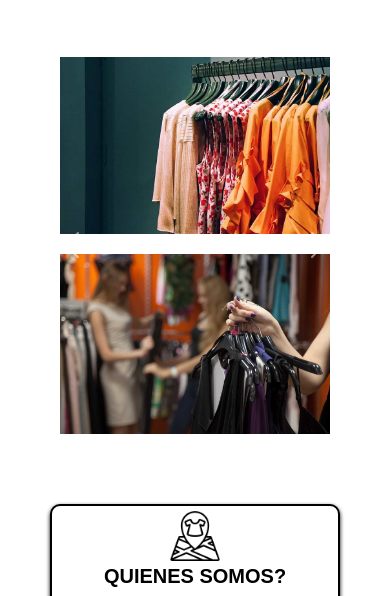
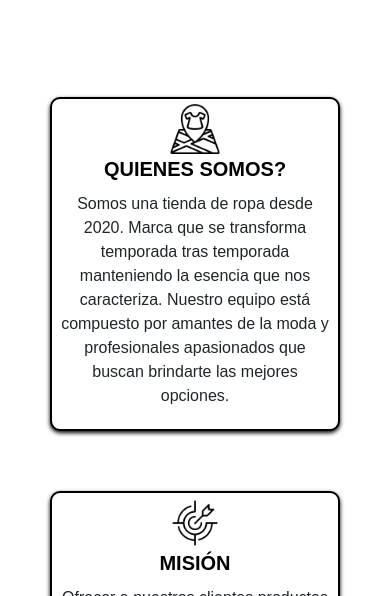
Before and after one commit to sofisisternes/Proyecto2023Coder-SofiaSisternes, a website: page pages/nosotros.html in a window 390 px wide. Shown: the part 202-798 px from the top of the page. Drawn offline with nearby package versions, Linux system fonts and the light colour scheme.

Commit message:
arreglando tercer entrega

```diff
--- a/pages/nosotros.html
+++ b/pages/nosotros.html
@@ -36,26 +36,6 @@
     <main>
         <h2 class="titulo__personalizado"> NOSOTROS</h2>
         <section class="nosotros">
-            <div id="carouselExampleIndicators" class="carousel slide carrusel cambiotamaño">
-                <div class="carousel-inner">
-                    <div class="carousel-item active">
-                        <img src="../img/preguntas1.jpeg" class="d-block w-100" alt="carrusel">
-                    </div>
-                    <div class="carousel-item">
-                        <img src="../img/preguntas2.jpg" class="d-block w-100" alt="carrusel">
-                    </div>
-                </div>
-                <button class="carousel-control-prev" type="button" data-bs-target="#carouselExampleIndicators"
-                    data-bs-slide="prev">
-                    <span class="carousel-control-prev-icon" aria-hidden="true"></span>
-                    <span class="visually-hidden">Anterior</span>
-                </button>
-                <button class="carousel-control-next" type="button" data-bs-target="#carouselExampleIndicators"
-                    data-bs-slide="next">
-                    <span class="carousel-control-next-icon" aria-hidden="true"></span>
-                    <span class="visually-hidden">Siguiente</span>
-                </button>
-            </div>
             <article data-aos="fade-right" data-aos-duration="1000" class="somos">
                 <img class="somos__foto" src="../img/somos.png" alt="somos">
                 <h4> QUIENES SOMOS?</h4>
--- a/scss/_catalogo.scss
+++ b/scss/_catalogo.scss
@@ -91,6 +91,9 @@
     margin: auto;
     overflow: hidden;
     position: relative;
+    background-color: $fondo3;
+        border: solid 1px $fondo3;
+        border-radius: 10px;
 
     #prevBtn,
     #nextBtn {
@@ -115,6 +118,7 @@
 
     .carousel-content {
         display: flex;
+
         width: 100%;
         transition: transform 0.5s ease-in-out;
     }
@@ -123,8 +127,8 @@
         flex-shrink: 0;
         width: 100%;
         padding: 20px;
-        box-sizing: border-box;
         display: flex;
+        flex-direction: column;
         max-width: 1000px;
         margin: 0 auto;
         align-items: center;
@@ -134,6 +138,7 @@
         .carousel__sale {
             max-width: 50%;
             width: auto;
+            margin-bottom: 10px;
         }
 
         button {
@@ -142,7 +147,7 @@
             color: $color;
             border: $color solid 1px;
             font-family: $font;
-            font-size: medium;
+            font-size: auto;
             font-weight: bold;
             width: 100px;
             transition: opacity 0.3s ease;
--- a/scss/_conocernos.scss
+++ b/scss/_conocernos.scss
@@ -1,10 +1,9 @@
 .nosotros {
     display: grid;
     grid-template-columns: 2fr 2fr 2fr 2fr;
-    grid-template-rows: 1fr 1fr 1fr 1fr 1fr;
+    grid-template-rows: 1fr 1fr 1fr 1fr;
     gap: 10px;
     grid-template-areas:
-        ". carrusel carrusel ."
         "somos somos . ."
         ". . valores valores"
         "mision mision . ."
@@ -43,10 +42,4 @@
         padding: 20px;
         margin-top: 50px;
     }
-
-    .carrusel {
-        width: 100%;
-        grid-area: carrusel;
-        justify-self: center;
-    }
 }
--- a/scss/_media.scss
+++ b/scss/_media.scss
@@ -177,16 +177,10 @@
     }
 
     .carousel-item {
-        flex-shrink: 0;
-        width: 100%;
+        display: flex;
+        flex-direction: column;
         padding: 10px;
-        box-sizing: border-box;
-        display: flex;
-        max-width: 1000px;
-        margin: 0 auto;
-        align-items: center;
-        justify-content: center;
-        text-align: $text;
+    }
 
     .carousel__sale {
         max-width: 80%;
@@ -198,7 +192,7 @@
         border-radius: 5px;
         color: $color;
         border: $color solid 1px;
-            font-size: 5px;
+        font-size: auto;
         font-weight: bold;
         width: auto;
         transition: opacity 0.3s ease;
@@ -209,6 +203,18 @@
             opacity: 0.5;
         }
     }
+}
+
+
+@media (min-width: 768px) and (max-width: 1024px) {
+    .carousel-item {
+        width: 50%;
+    }
+}
+
+@media (min-width: 1025px) {
+    .carousel-item {
+        width: 33.33%;
     }
 }
 
@@ -261,7 +267,6 @@
         grid-template-columns: 1fr;
         grid-template-rows: auto auto auto auto auto;
         grid-template-areas:
-            "carrusel"
             "somos"
             "mision"
             "vision"
@@ -285,16 +290,6 @@
             grid-area: somos;
         }
 
-        .carrusel {
-            width: 100%;
-            grid-area: carrusel;
-        }
-
-        .carousel-control-prev,
-        .carousel-control-next button {
-            margin: 0;
-        }
-
         article {
             background-color: white;
             border: solid 2px $color;
@@ -307,7 +302,6 @@
                 height: 50px;
             }
         }
-
     }
 }
 
```
Also changed, not shown: css/estilo.css. Lines whose indentation alone changed are shown as unchanged.
